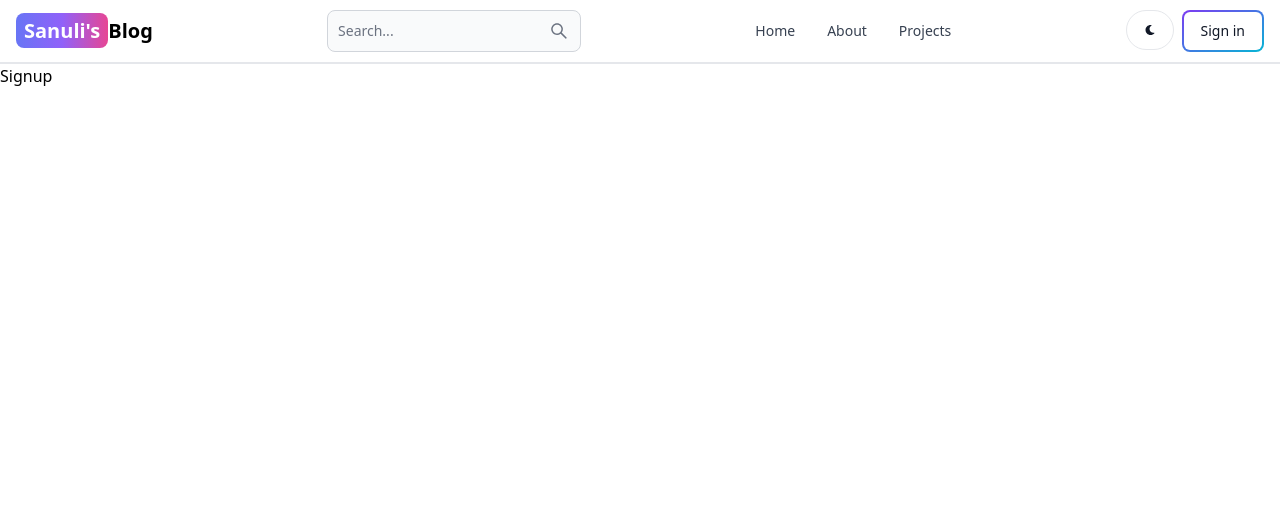
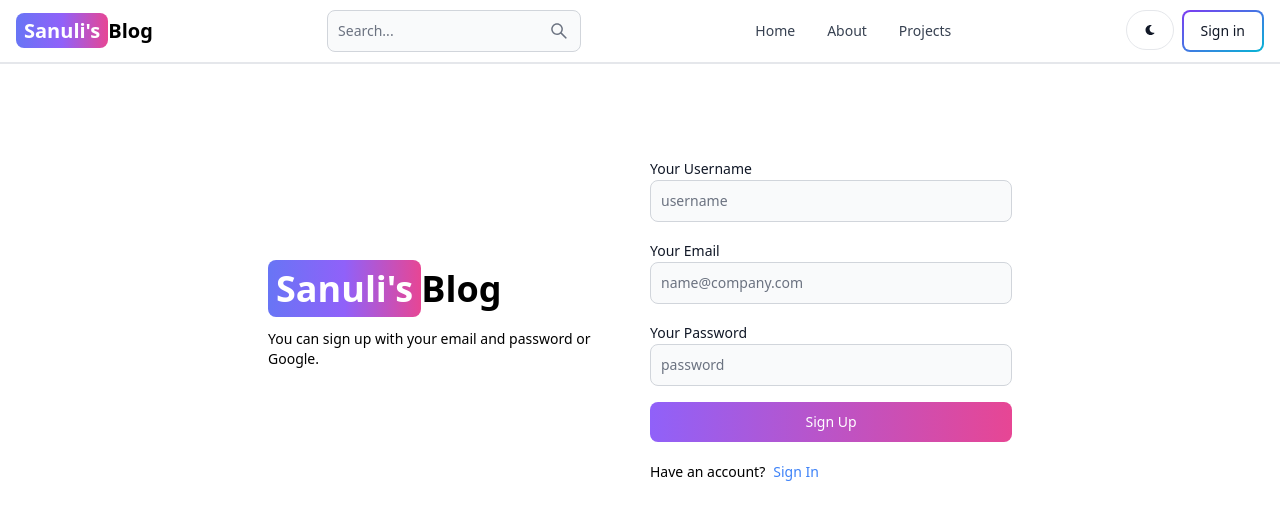
Before and after one commit to SanuliGehara/Blogger-App, a React (Vite) app in the folder client/: page /sign-up in a window 1280 px wide. Shown: the top 520 px of the page. Built offline with nearby package versions, Linux system fonts and the light colour scheme.

Commit message:
create sign up page ui

```diff
--- a/client/src/pages/Signup.jsx
+++ b/client/src/pages/Signup.jsx
@@ -1,7 +1,72 @@
-import React from "react";
+import { Button, Label, TextInput } from "flowbite-react";
+import { Link } from "react-router-dom";
 
 function Signup() {
-  return <div>Signup</div>;
+  return (
+    <div className="min-h-screen mt-20">
+      <div
+        className="flex p-3 max-w-3xl mx-auto flex-col
+       md:flex-row md:items-center gap-5"
+      >
+        {/* left */}
+        <div className="flex-1">
+          {/* Logo */}
+          <Link to="/" className="font-bold dark:text-white text-4xl">
+            <span
+              className="px-2 py-1 bg-gradient-to-r from-indigo-500
+        via-purple-500 to-pink-500 rounded-lg text-white"
+            >
+              Sanuli's
+            </span>
+            Blog
+          </Link>
+
+          <p className="text-sm mt-5">
+            You can sign up with your email and password or Google.
+          </p>
+        </div>
+
+        {/* right */}
+        <div className="flex-1">
+          <div>
+            <form className="flex flex-col gap-4">
+              {/* Username */}
+              <div>
+                <Label value="Your Username" />
+                <TextInput type="text" placeholder="username" id="username" />
+              </div>
+
+              {/* Email */}
+              <div>
+                <Label value="Your Email" />
+                <TextInput
+                  type="text"
+                  placeholder="name@company.com"
+                  id="email"
+                />
+              </div>
+
+              {/* Password */}
+              <div>
+                <Label value="Your Password" />
+                <TextInput type="text" placeholder="password" id="password" />
+              </div>
+
+              <Button gradientDuoTone="purpleToPink" type="submit">
+                Sign Up
+              </Button>
+            </form>
+            <div className="flex gap-2 text-sm mt-5">
+              <span>Have an account?</span>
+              <Link to="/sign-in" className="text-blue-500">
+                Sign In
+              </Link>
+            </div>
+          </div>
+        </div>
+      </div>
+    </div>
+  );
 }
 
 export default Signup;
```
